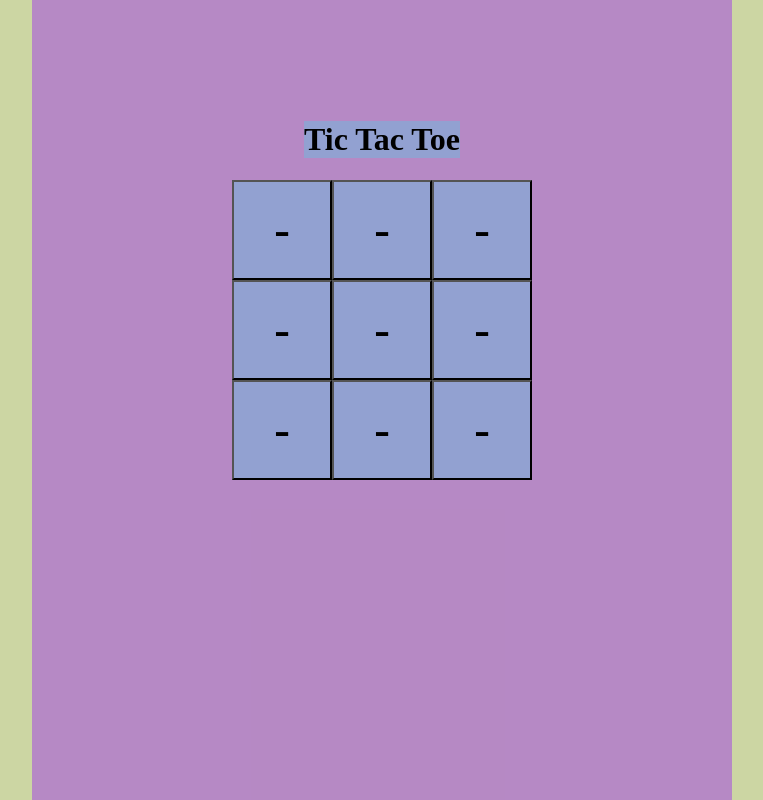
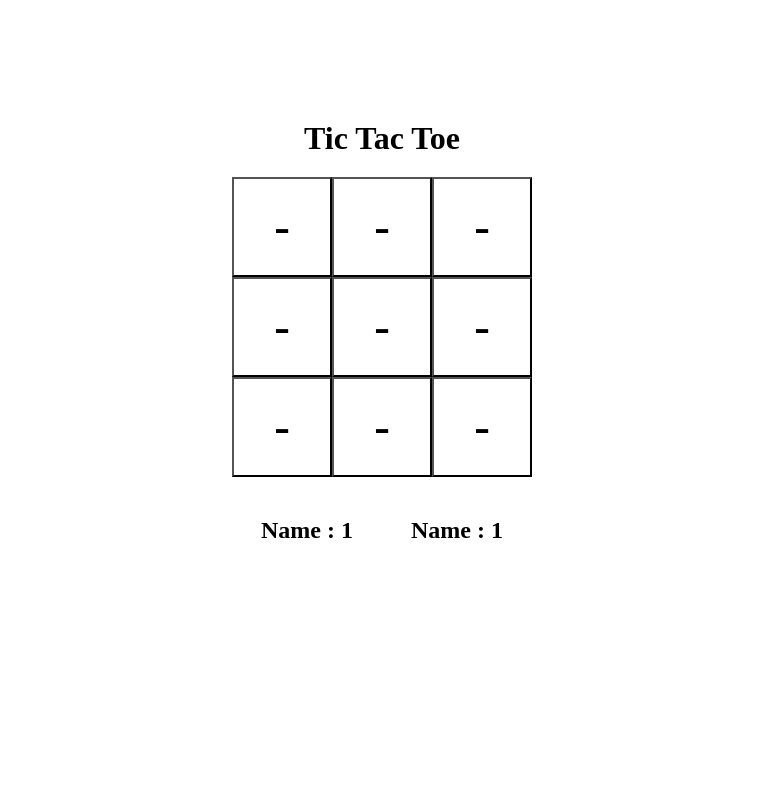
Before and after one commit to bryanfong-dev-old/tic-tac-toe, a React (Vite) app: page / in a window 1280 px wide. Shown: the whole page, without its empty margins (258-1021 px from the left). Built offline with nearby package versions, Linux system fonts and the light colour scheme.

Commit message:
added score tracker

```diff
--- a/src/App.js
+++ b/src/App.js
@@ -1,11 +1,13 @@
 import React from "react";
 import BoardContainer from './containers/BoardContainer';
+import ScoreContainer from "./containers/ScoreContainer";
 
 
 const App = () => (
   <div className="container">
     <h1 id="title">Tic Tac Toe</h1>
     <BoardContainer />
+    <ScoreContainer />
   </div>
 )
 
--- a/src/components/Score.jsx
+++ b/src/components/Score.jsx
@@ -0,0 +1,9 @@
+import React from 'react';
+
+const Score = () => (
+  <div>
+    <h2>Name : 1</h2>
+  </div>
+)
+
+export default Score;
--- a/src/containers/ScoreContainer.jsx
+++ b/src/containers/ScoreContainer.jsx
@@ -0,0 +1,12 @@
+import React from 'react';
+import Score from '../components/Score';
+
+const ScoreContainer = () => (
+  <div id="score">
+    <Score />
+    <Score />
+  </div>
+);
+
+
+export default ScoreContainer;
--- a/styles.css
+++ b/styles.css
@@ -1,19 +1,10 @@
-* { background-color: rgba(255,0,0,.2); }
-* * { background-color: rgba(0,255,0,.2); }
-* * * { background-color: rgba(0,0,255,.2); }
-* * * * { background-color: rgba(255,0,255,.2); }
-* * * * * { background-color: rgba(0,255,255,.2); }
-* * * * * * { background-color: rgba(255,255,0,.2); }
-* * * * * * * { background-color: rgba(255,0,0,.2); }
-* * * * * * * * { background-color: rgba(0,255,0,.2); }
-* * * * * * * * * { background-color: rgba(0,0,255,.2); }
+
 
 body {
   display: flex;
   justify-content: center;
   margin: 0;
 }
-
 
 .container {
   width: 500px;
@@ -26,8 +17,19 @@ body {
   align-items: center;
 }
 
+#title {
+  margin: 20px;
+}
+
 #board {
   width: 300px;
+}
+
+#score {
+  width: 300px;
+  margin: 20px;
+  display: flex;
+  justify-content: space-around;
 }
 
 .box {
@@ -35,4 +37,5 @@ body {
   height: 100px;
   font-size: 50px;
   background: none;
+  outline: none;
 }
```
